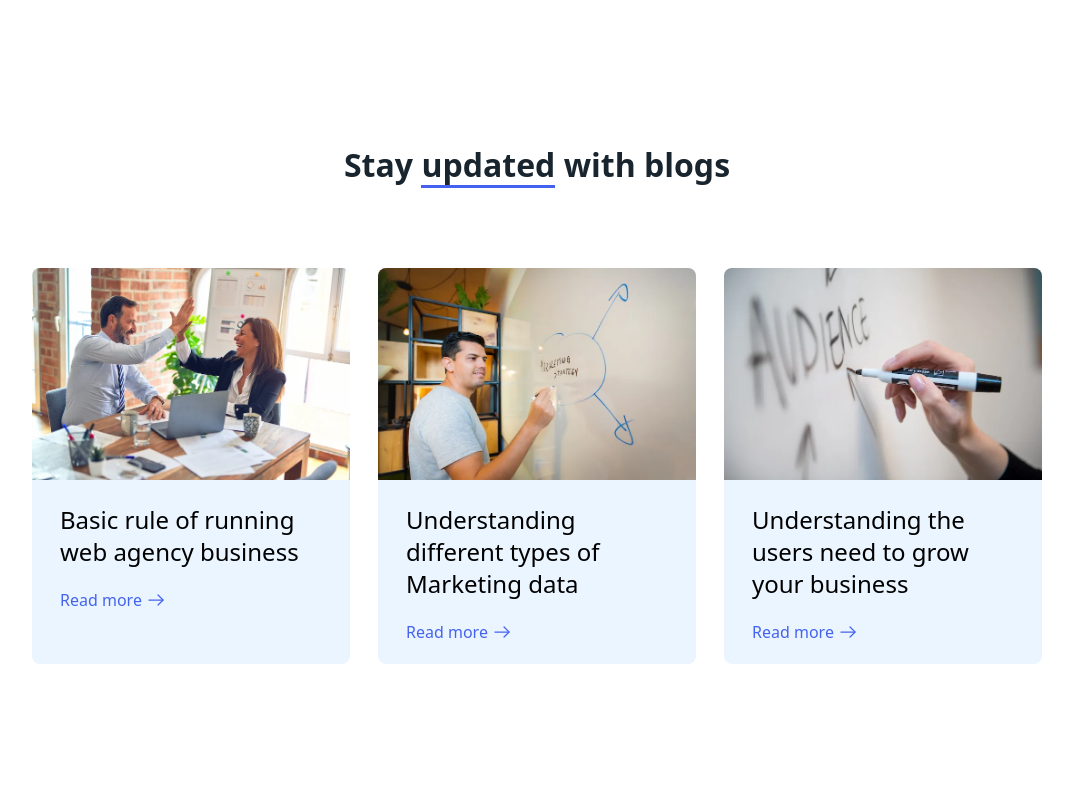
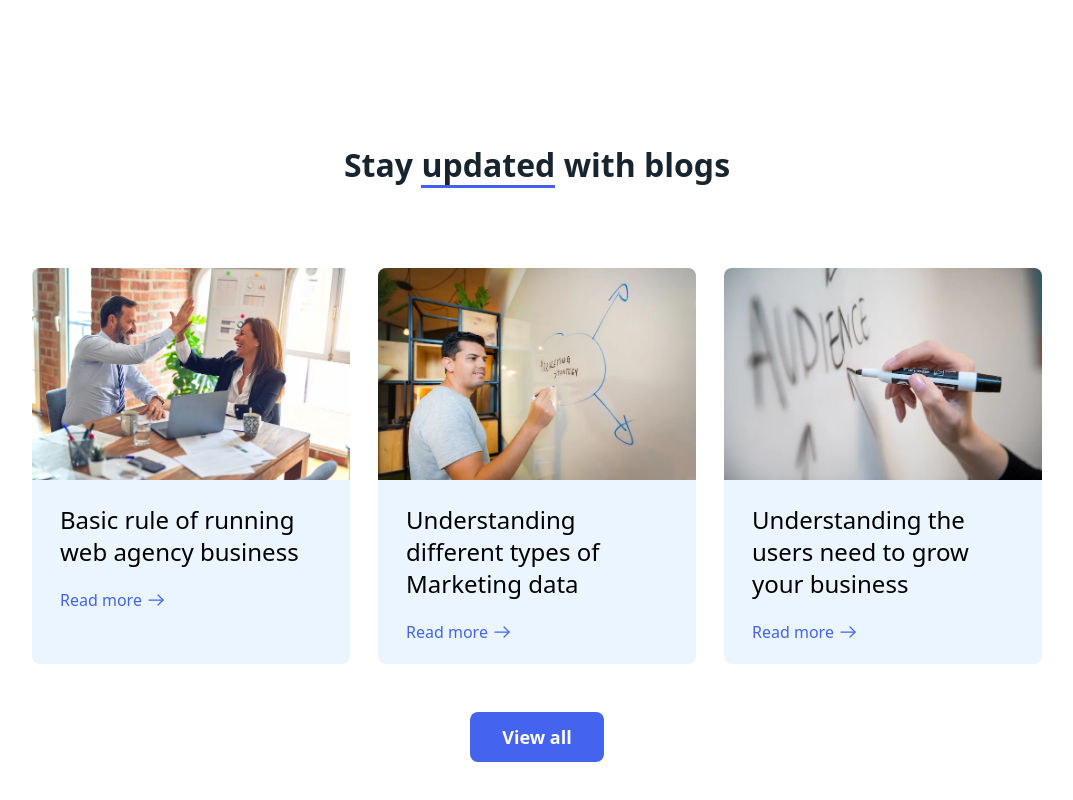
Before and after one commit to yamami-mohammed-monsif/Design-Agency, a Next.js app: page / in a window 1280 px wide. Shown: the part 4617-5417 px from the top of the page, without its empty margins (103-1176 px from the left). Built offline with nearby package versions, Linux system fonts and the light colour scheme.

Commit message:
added view all button to blog section

```diff
--- a/components/sections/Blog.tsx
+++ b/components/sections/Blog.tsx
@@ -4,6 +4,7 @@ import Section from "../UI/Section";
 import BlueUnderline from "../UI/BlueUnderline";
 import { blogPosts } from "@/constants";
 import BlogPost from "../UI/BlogPost";
+import Button from "../UI/Button";
 import { motion, MotionProvider } from "../MotionProvider";
 import { fadeInUp, staggerContainer } from "@/constants/animations";
 import { useInView } from "motion/react";
@@ -32,6 +33,14 @@ const Blog = () => {
               return <BlogPost key={post.id} {...post} />;
             })}
           </motion.div>
+          <motion.div
+            variants={fadeInUp}
+            className="mx-auto w-fit mt-10 lg:mt-12"
+          >
+            <Button variant="primary" href="/blog">
+              View all
+            </Button>
+          </motion.div>
         </motion.div>
       </MotionProvider>
     </Section>
```
